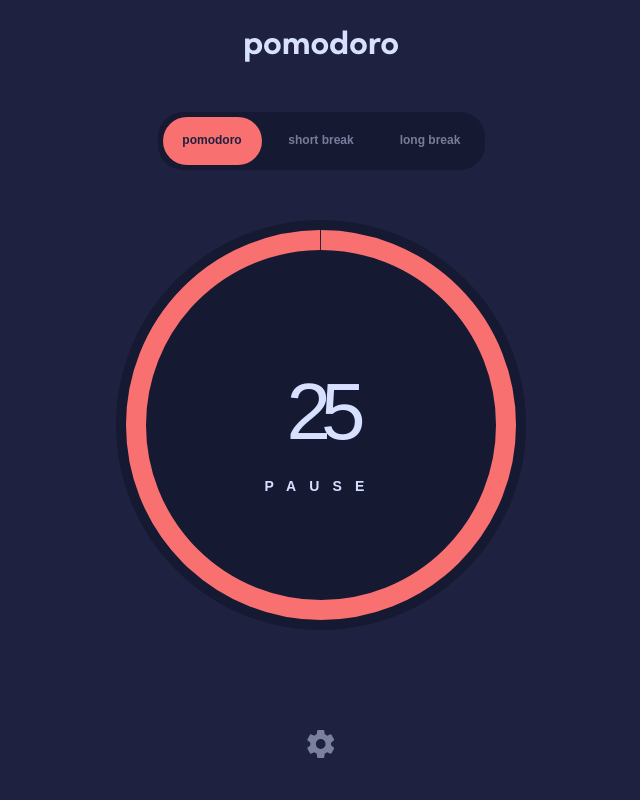
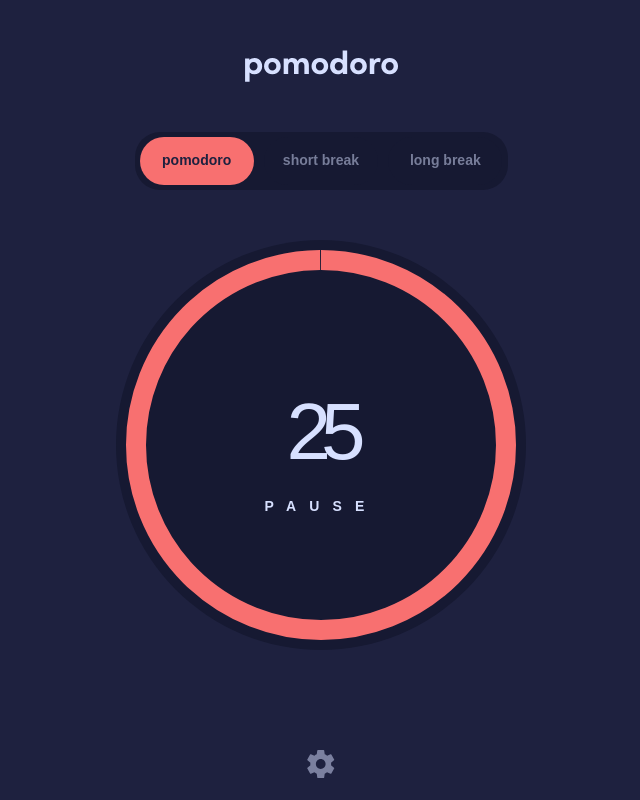
Before and after one commit to achiewe/pomodoro-app, a Next.js app: page / in a window 1280 px wide. Shown: the whole page, without its empty margins (319-959 px from the left). Built offline with nearby package versions, Linux system fonts and the light colour scheme.

Commit message:
add in the page tsx padding top and remove other sides padding and also add the responsive tablet design in the NavBar component

```diff
--- a/src/app/components/NavBar.tsx
+++ b/src/app/components/NavBar.tsx
@@ -14,7 +14,7 @@ export default function NavBar() {
   );
 
   return (
-    <div className="w-[327px] flex flex-row items-center gap-[10px] rounded-[25px] bg-[#161932] p-[5px]">
+    <div className="w-[327px] flex flex-row items-center gap-[10px] rounded-[25px] bg-[#161932] p-[5px] md:w-[373px]">
       <div
         onClick={() => {
           dispatch(setPanelOption("pomodoro"));
@@ -27,10 +27,10 @@ export default function NavBar() {
             : panelOption === "pomodoro" && contentColor === "purple"
             ? "bg-[#D881F8]"
             : "bg-[#161932]"
-        } w-[106px] flex justify-center items-center h-[48px] rounded-[25px] cursor-pointer`}
+        } w-[106px] flex justify-center items-center h-[48px] rounded-[25px] cursor-pointer md:w-[120px]`}
       >
         <h3
-          className={`text-[12px] leading-[17.77px] font-bold hover:opacity-100 ${
+          className={`text-[12px] leading-[17.77px] font-bold hover:opacity-100 md:text-[14px] ${
             panelOption === "pomodoro"
               ? "text-[#1E213F]"
               : "text-[#D7E0FF] opacity-50"
@@ -49,13 +49,13 @@ export default function NavBar() {
             ? "bg-[#D881F8]"
             : "bg-[#161932]"
         }
-        } w-[106px] flex justify-center items-center h-[48px] rounded-[25px] cursor-pointer`}
+        } w-[106px] flex justify-center items-center h-[48px] rounded-[25px] cursor-pointer  md:w-[120px]`}
         onClick={() => {
           dispatch(setPanelOption("short break"));
         }}
       >
         <h3
-          className={`text-[12px] leading-[17.77px] font-bold hover:opacity-100 ${
+          className={`text-[12px] leading-[17.77px] font-bold hover:opacity-100 md:text-[14px] ${
             panelOption === "short break"
               ? "text-[#1E213F]"
               : "text-[#D7E0FF] opacity-50"
@@ -73,13 +73,13 @@ export default function NavBar() {
             : panelOption === "long break" && contentColor === "purple"
             ? "bg-[#D881F8]"
             : "bg-[#161932]"
-        } w-[106px] flex justify-center items-center h-[48px] rounded-[25px] cursor-pointer`}
+        } w-[106px] flex justify-center items-center h-[48px] rounded-[25px] cursor-pointer md:w-[120px]`}
         onClick={() => {
           dispatch(setPanelOption("long break"));
         }}
       >
         <h3
-          className={`text-[12px] leading-[17.77px] font-bold hover:opacity-100 ${
+          className={`text-[12px] leading-[17.77px] font-bold hover:opacity-100 md:text-[14px] ${
             panelOption === "long break"
               ? "text-[#1E213F]"
               : "text-[#D7E0FF] opacity-50"
--- a/src/app/page.tsx
+++ b/src/app/page.tsx
@@ -6,7 +6,7 @@ import TimerDisplay from "./components/TimerDisplay";
 
 export default function Home() {
   return (
-    <div className="min-h-screen w-full flex flex-col justify-start items-center bg-[#1E213F] p-[30px] relative">
+    <div className="min-h-screen w-full flex flex-col justify-start items-center pt-[30px] bg-[#1E213F] relative md:pt-[50px]">
       <Header />
       <NavBar />
       <TimerDisplay />
```
